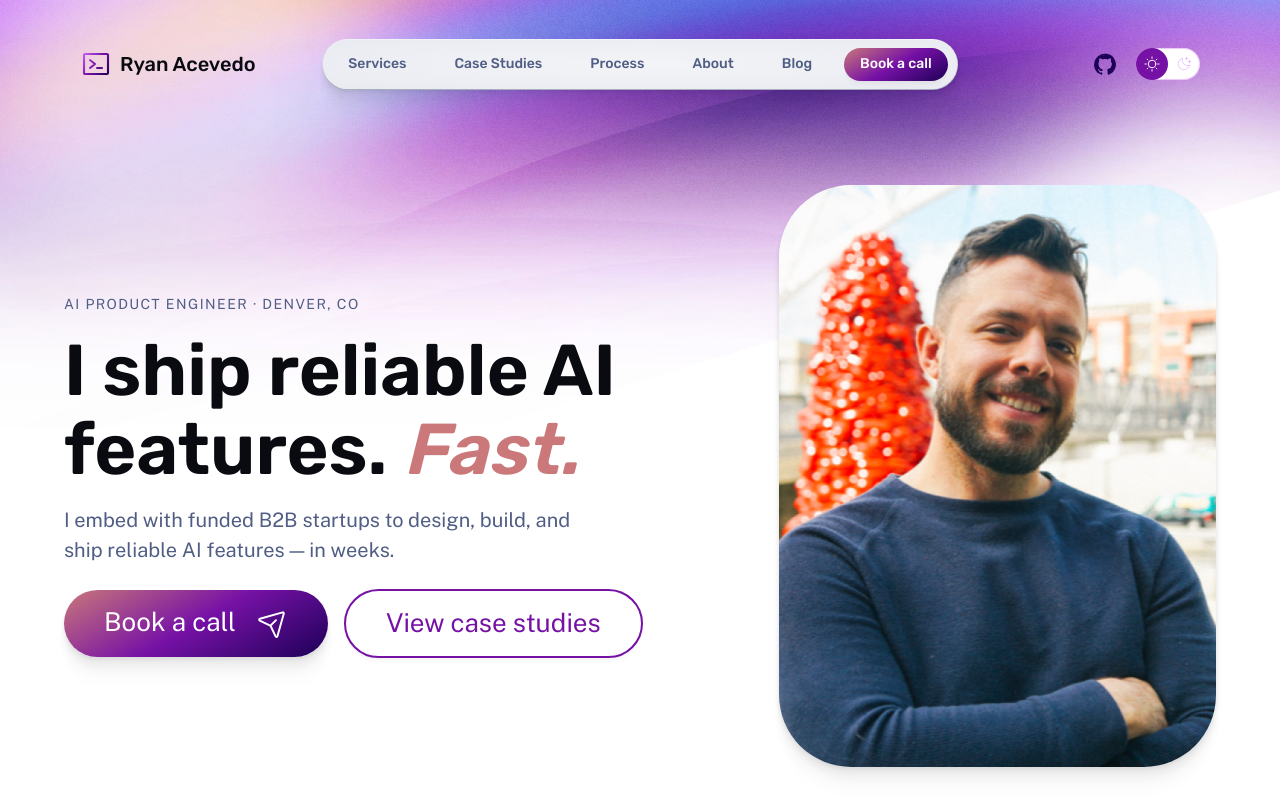
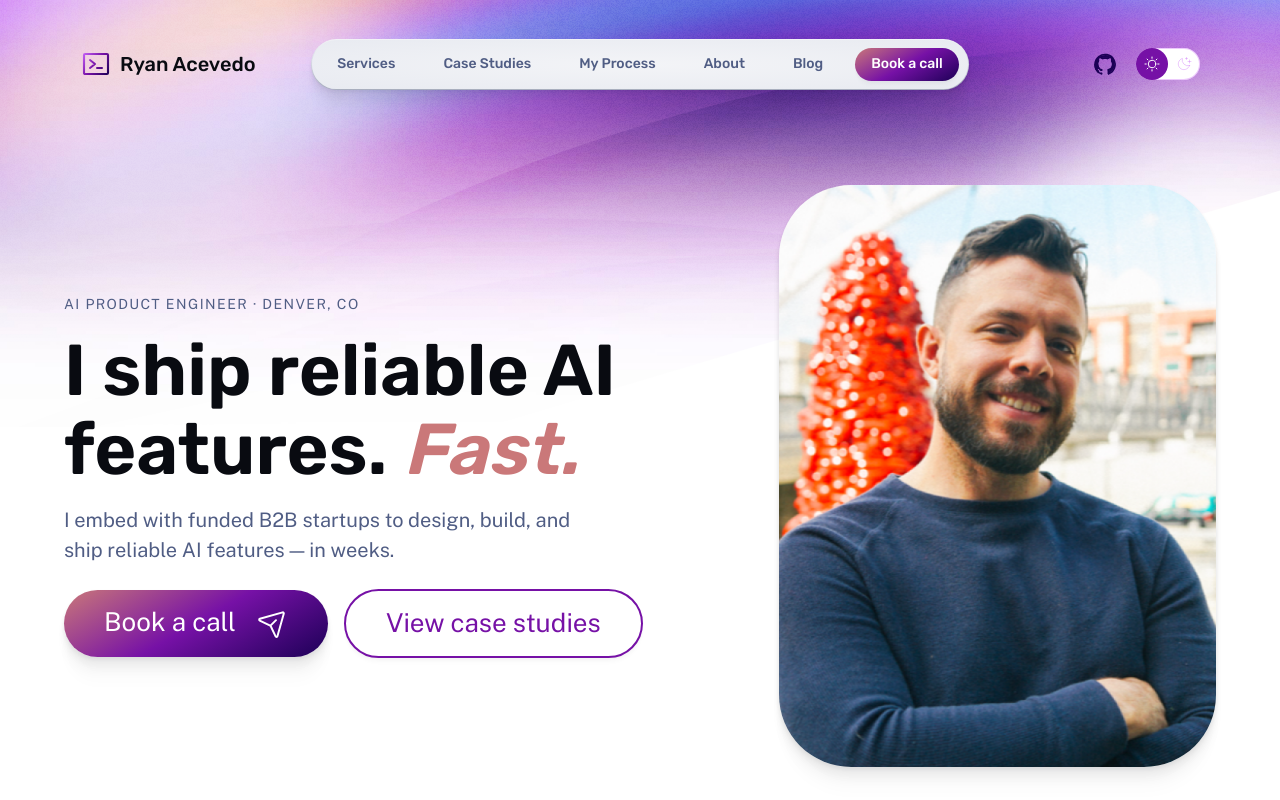
Before and after one commit to rymanacevedo/ryanacevedo, an Astro site: page / in a window 1280 px wide. Built offline with nearby package versions, Linux system fonts and the light colour scheme; Astro itself is replaced by a stand-in of ours.

Commit message:
copy(nav): rename process link

```diff
--- a/src/components/Nav.astro
+++ b/src/components/Nav.astro
@@ -10,7 +10,7 @@ const textLinks: { label: string; href: string; cta?: boolean }[] = [
 	// services page ships (map #51), then this href moves to /services/.
 	{ label: "Services", href: "/ai-development/" },
 	{ label: "Case Studies", href: "/work/" },
-	{ label: "Process", href: "/my-process/" },
+	{ label: "My Process", href: "/my-process/" },
 	{ label: "About", href: "/about/" },
 	{ label: "Blog", href: "/blog/" },
 	{ label: "Book a call", href: BOOKING_URL, cta: true },
```
